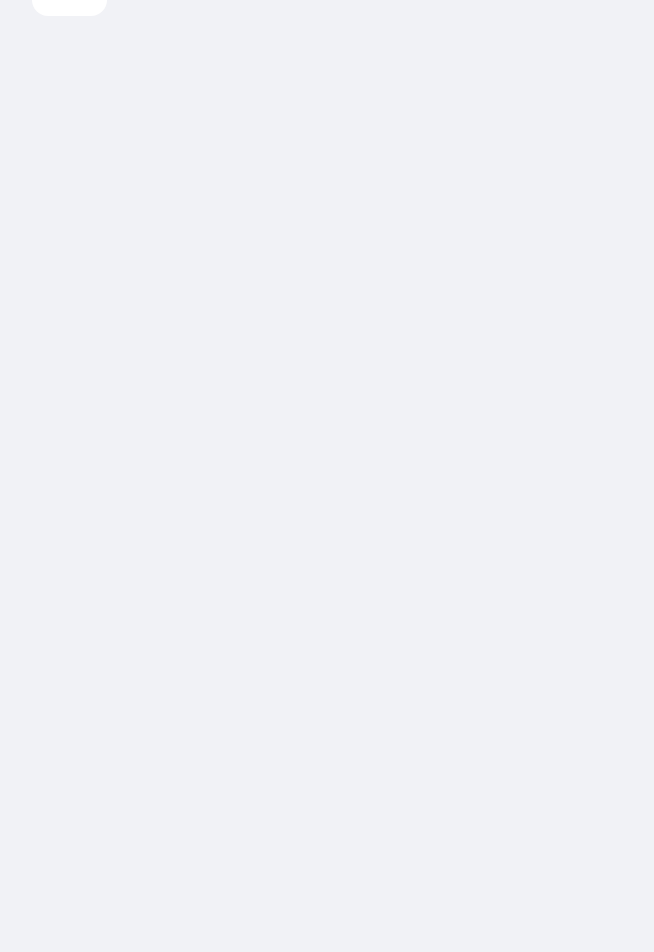
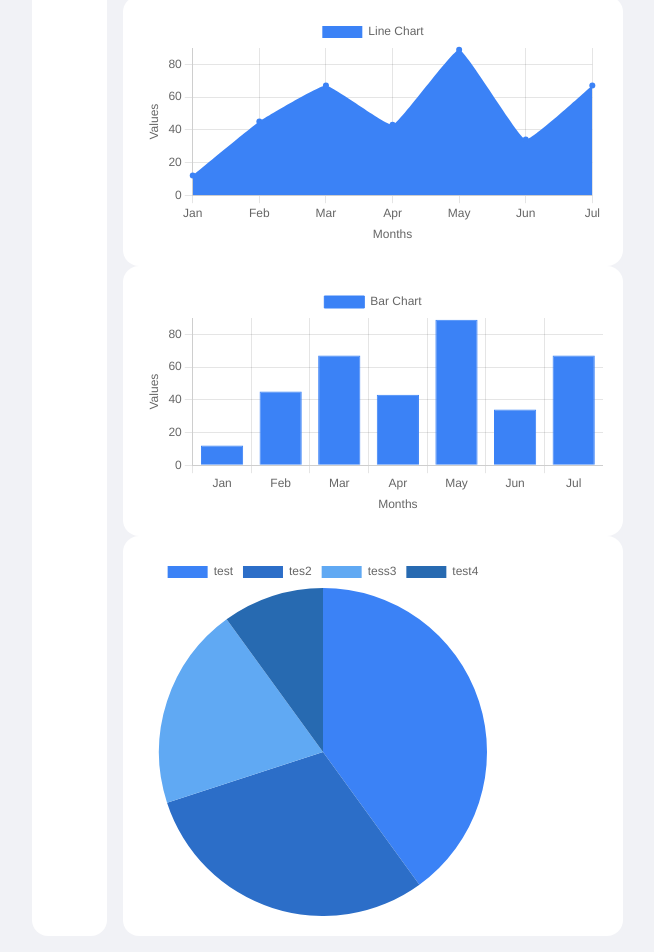
Before and after one commit to cenkbulbull/hrm, a Next.js app: page / in a window 1280 px wide. Shown: the part 372-1324 px from the top of the page, without its empty margins (16-670 px from the left). Before the commit the page ends 800 px from the top, so only its background shows below. Built offline with nearby package versions, Linux system fonts and the light colour scheme.

Commit message:
feat: creating chart card

```diff
--- a/app/page.js
+++ b/app/page.js
@@ -1,8 +1,15 @@
+import ChartCard from "@/components/ChartCard";
 import InformationCard from "@/components/InformationCard";
 import TodayCard from "@/components/TodayCard";
 import { FiUsers } from "react-icons/fi";
 
 export default function Home() {
+  const labels = ["Jan", "Feb", "Mar", "Apr", "May", "Jun", "Jul"];
+  const datasets = [12, 45, 67, 43, 89, 34, 67];
+
+  const pieData = [40, 30, 20, 10]; // Pie grafik verisi
+  const pieLabels = ["test", "tes2", "tess3", "test4"]; // Pie grafik etiketleri
+  const pieColors = ["#3B82F6", "#2C6EC8", "#60A9F3", "#276AB1"]; // Pie grafik renkleri
   return (
     <div>
       <InformationCard
@@ -18,6 +25,35 @@ export default function Home() {
       />
 
       <TodayCard />
+
+      {/* Line Chart */}
+      <ChartCard
+        chartType="line" // Line grafik
+        labels={labels}
+        datasets={datasets}
+        chartTitle="Line Chart"
+        xLabel="Months"
+        yLabel="Values"
+      />
+
+      {/* Bar Chart */}
+      <ChartCard
+        chartType="bar" // Bar grafik
+        labels={labels}
+        datasets={datasets}
+        chartTitle="Bar Chart"
+        xLabel="Months"
+        yLabel="Values"
+      />
+
+      {/* Pie Chart */}
+      <ChartCard
+        chartType="pie" // Grafik tipini "pie" olarak belirliyoruz
+        labels={pieLabels}
+        datasets={pieData}
+        chartTitle="Pie Chart Example"
+        backgroundColors={pieColors} // Renkleri dışarıdan veriyoruz
+      />
     </div>
   );
 }
--- /dev/null
+++ b/components/ChartCard.jsx
@@ -0,0 +1,102 @@
+"use client";
+import {
+  Chart as ChartJS,
+  CategoryScale,
+  LinearScale,
+  PointElement,
+  LineElement,
+  BarElement,
+  Title,
+  Tooltip,
+  Legend,
+  Filler,
+  ArcElement,
+} from "chart.js";
+import { Line, Bar, Pie } from "react-chartjs-2";
+
+ChartJS.register(
+  CategoryScale,
+  LinearScale,
+  PointElement,
+  LineElement,
+  BarElement,
+  Title,
+  Tooltip,
+  Legend,
+  Filler,
+  ArcElement
+);
+
+const ChartCard = ({
+  chartType = "line", // varsayılan olarak 'line' tipi grafik
+  labels,
+  datasets,
+  chartTitle,
+  xLabel,
+  yLabel,
+  minY,
+  backgroundColors, // Pie grafik için renkler
+}) => {
+  // Veri yapılandırması
+  const data = {
+    labels: labels,
+    datasets: [
+      {
+        label: chartTitle || "My Dataset",
+        data: datasets,
+        fill: chartType === "line", // Line chart için iç dolgu
+        borderColor: "#3B82F6", // Line chart için çizgi rengi
+        backgroundColor:
+          chartType === "pie"
+            ? backgroundColors // Pie chart için verilen renkler
+            : "#3B82F6", // Bar ve Line chart için renk
+        pointBackgroundColor: "#3B82F6", // Nokta rengi (line chart)
+        tension: chartType === "line" ? 0.1 : 0, // Çizgi gerilmesi sadece line chart için
+        borderWidth: chartType === "bar" ? 1 : 0, // Bar chart için kenarlık kalınlığı
+      },
+    ],
+  };
+
+  // Grafik opsiyonları
+  const options = {
+    scales: {
+      y: {
+        title: {
+          display: true,
+          text: yLabel || "Y-axis Label",
+        },
+        display: chartType !== "pie", // Pie grafiklerinde Y ekseni gösterilmez
+        min: minY || 0,
+      },
+      x: {
+        title: {
+          display: true,
+          text: xLabel || "X-axis Label",
+        },
+        display: chartType !== "pie", // Pie grafiklerinde X ekseni gösterilmez
+      },
+    },
+  };
+
+  // Grafik tipi
+  const renderChart = () => {
+    switch (chartType) {
+      case "line":
+        return <Line data={data} options={options} />;
+      case "bar":
+        return <Bar data={data} options={options} />;
+      case "pie":
+        return <Pie data={data} options={options} />;
+      default:
+        return <Line data={data} options={options} />;
+    }
+  };
+
+  return (
+    <div className="bg-white p-5 rounded-2xl max-w-[500px] max-h-[400px]">
+      {renderChart()}
+    </div>
+  );
+};
+
+export default ChartCard;
--- a/package.json
+++ b/package.json
@@ -12,11 +12,13 @@
     "@radix-ui/react-avatar": "^1.1.1",
     "@radix-ui/react-dropdown-menu": "^2.1.2",
     "@radix-ui/react-slot": "^1.1.0",
+    "chart.js": "^4.4.6",
     "class-variance-authority": "^0.7.0",
     "clsx": "^2.1.1",
     "lucide-react": "^0.456.0",
     "next": "15.0.3",
     "react": "19.0.0-rc-66855b96-20241106",
+    "react-chartjs-2": "^5.2.0",
     "react-dom": "19.0.0-rc-66855b96-20241106",
     "react-icons": "^5.3.0",
     "tailwind-merge": "^2.5.4",
```
Also changed, not shown: 1 other file (tests, documents, lock files or other folders).
